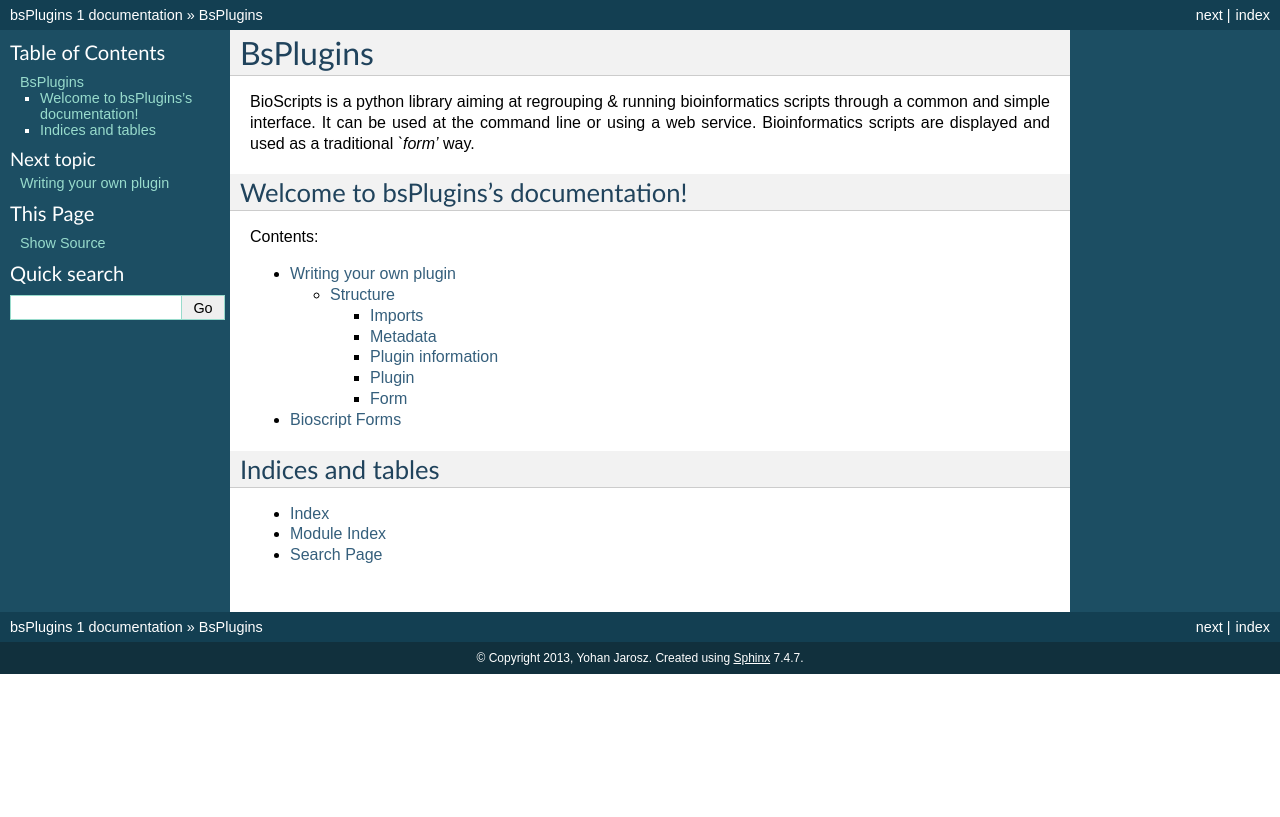
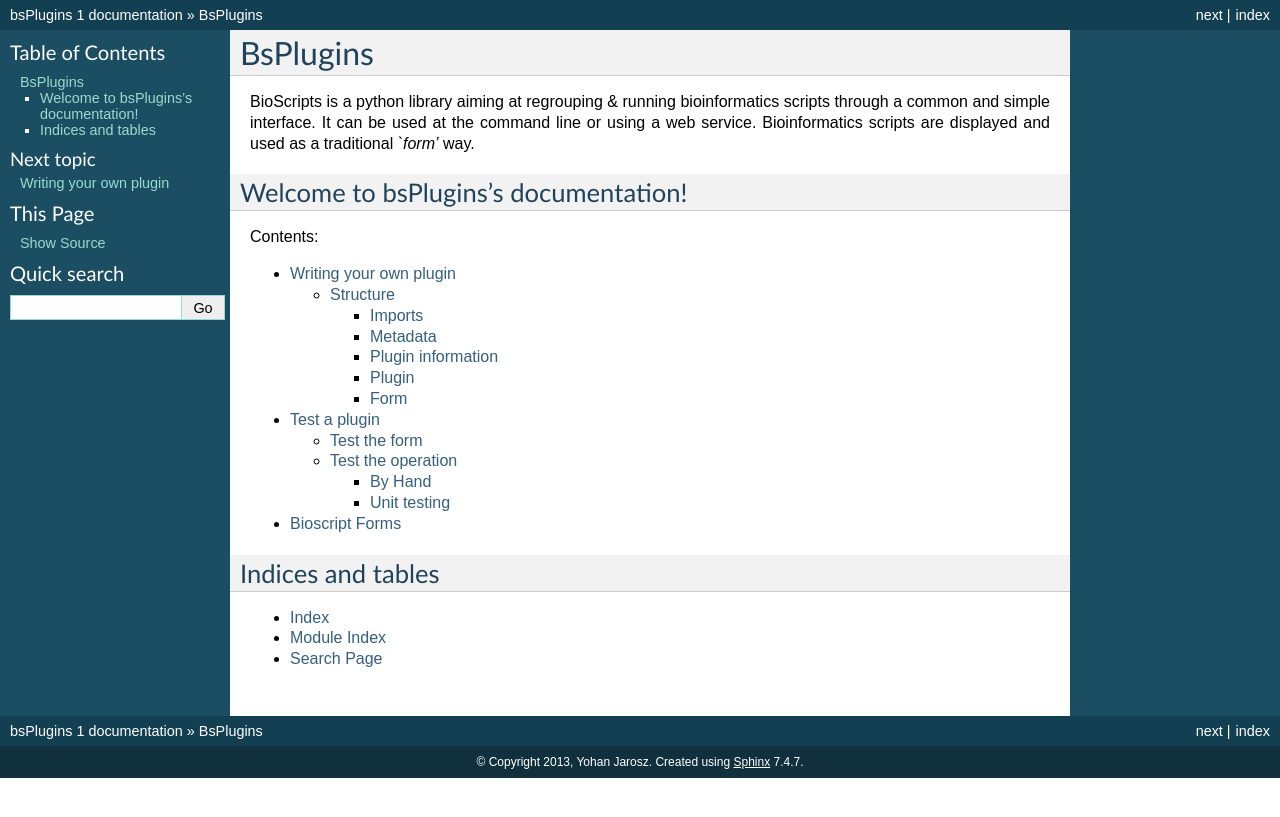
Before and after one commit to bbcf/bsPlugins, a Sphinx documentation site: the page built from doc/source/index.rst, in a window 1280 px wide. Shown: the top 817 px of the page. Built offline with Sphinx 7.4.7, drawn with Linux system fonts in a browser that asks for light colours; some of the changed lines change nothing that is shown.

Commit message:
add doc : test

```diff
--- /dev/null
+++ b/doc/source/content/test.rst
@@ -0,0 +1,68 @@
+#############
+Test a plugin
+#############
+
+ Yes, please test them... And make the test quickly reproducible (search for "unit tests").
+
+*************
+Test the form
+*************
+
+Navigate to `bsPLugins/tests <https://github.com/bbcf/bsPlugins/tree/master/tests>`_ and in the terminal type (replace *<PluginName>* by the name of your plugin)::
+
+ python test_form.py
+
+It should output::
+
+ Test plugin <PluginName>
+ serving on http://127.0.0.1:8080
+
+Then open your browser at the latter address. It should display the form as it will be for Bioscript users. After you enter your data, click on the submit button: it will print a JSON (a string representing a dictionary) which is the data as it will be passed to the plugin part (remember the __call__() method ?).
+
+If there are any errors, take time to debug them with the precious help of the marvellous ToscaWidgets documentation.
+
+******************
+Test the operation
+******************
+
+=======
+By Hand
+=======
+
+Although it is a class, it acts as a function since it has a **__call__** method. So you can call it as MypluginPlugin()(<arguments>) - note the pair of parenthesis before the arguments, to create an instance of the class. For instance::
+
+ SmoothingPlugin()(track=..., assembly='mm9', ...)
+
+I advise to instanciate separately though, in order to reuse the plugin instance later::
+
+ plugin = SmoothingPlugin()               # instanciate
+ plugin(track=..., assembly='mm9', ...)   # start the operation
+
+However, the best way to test it is to use a dictionary (such as the JSON the form outputs), this way::
+
+ kw = {'track':..., 'assembly':'mm9', ...}
+ plugin(**kw)
+
+This is what you will see in unit tests that already exist (and that you are encouraged to imitate) in `bsPLugins/tests <https://github.com/bbcf/bsPlugins/tree/master/tests>`_ , e.g. test_Smoothing.py.
+
+Ouput files are retrived as follows::
+
+ plugin.output_files  # a list of lists: [[filename,type], [filename,type], ...]
+
+So to get the first (and often unique) output file path just do::
+
+ plugin.output_files[0][0]
+
+============
+Unit testing
+============
+
+You can run already existing unit tests by going to this folder and typing in the console::
+
+ nosetests test_Smoothing.py
+
+If it does not know **nosetests** ou **unittest2**, install it first::
+
+ pip install nose unittest2
+
+And make your own !!
--- a/doc/source/index.rst
+++ b/doc/source/index.rst
@@ -18,6 +18,7 @@ Contents:
    :maxdepth: 3
 
    content/writing
+   content/test
    content/form
 
 Indices and tables
```
